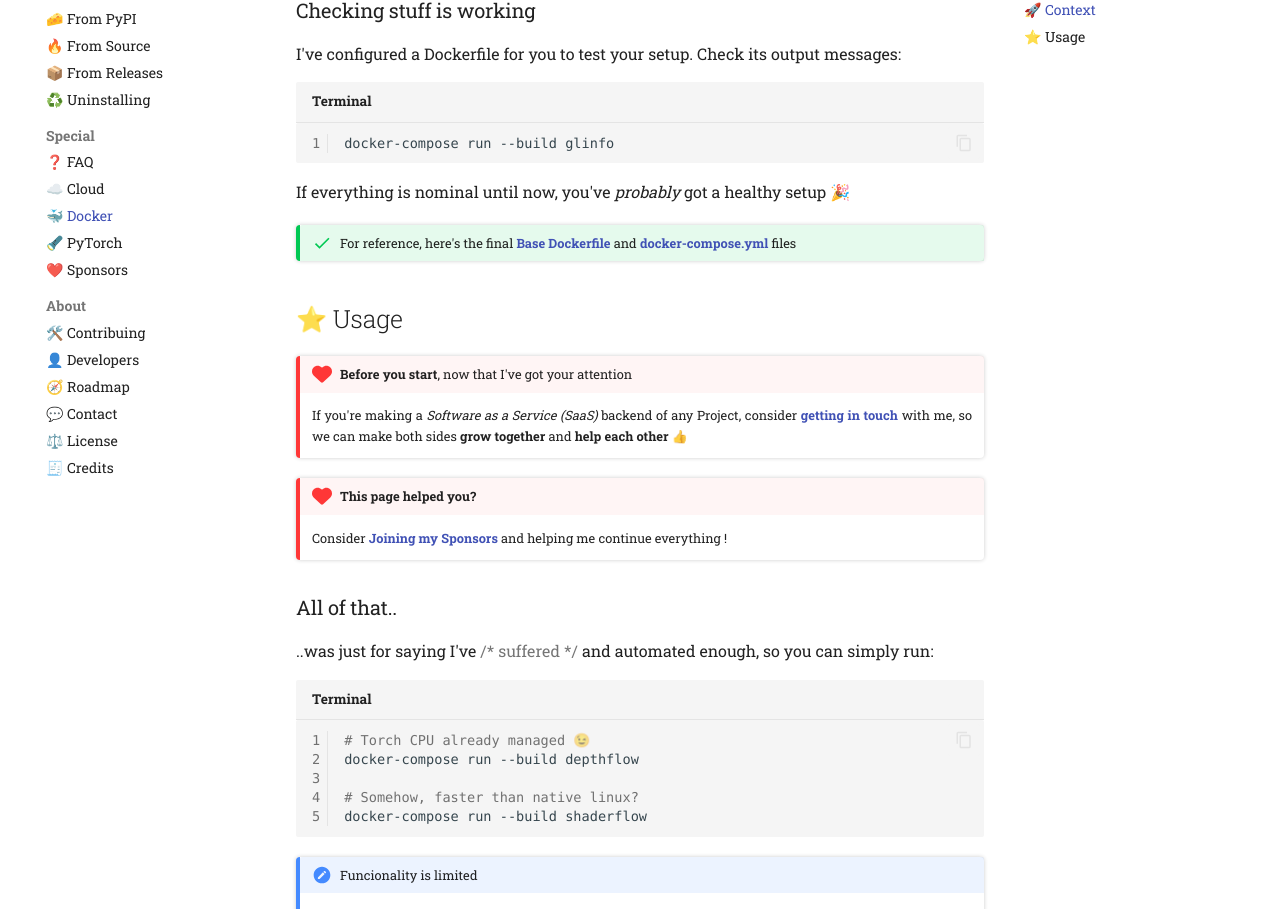
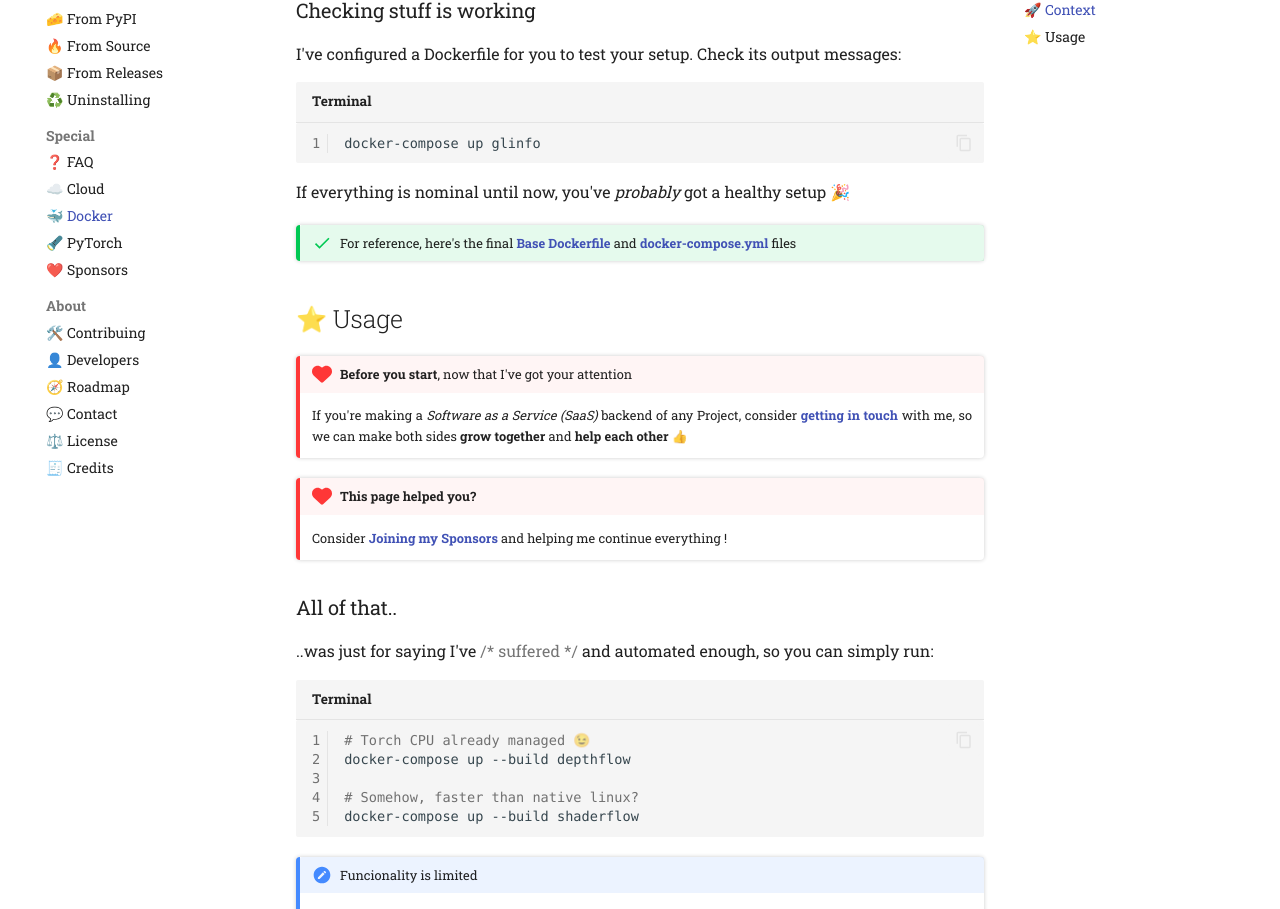
Before and after one commit to BrokenSource/BrokenSource, an MkDocs documentation site: the page built from Website/get/docker.md, in a window 1280 px wide and 1400 px high, scrolled down 4166 px. Shown: the part 125-1034 px from the top of the window. Built offline with MkDocs 1.6.1 and Material for MkDocs 9.7.7, drawn with Linux system fonts in a browser that asks for light colours; some web fonts are replaced; plug-ins that fetch from the network failed and are left out; comment, search, counter and statistics services are not loaded.

Commit message:
Refactor uint16 normalization function on depth estimator, prefer docker-compose up than run because of port binding

````diff
--- a/Website/get/docker.md
+++ b/Website/get/docker.md
@@ -159,7 +159,7 @@ scene = ShaderScene(backend="headless")
 I've configured a Dockerfile for you to test your setup. Check its output messages:
 
 ```ps title="Terminal"
-docker-compose run --build glinfo
+docker-compose up glinfo
 ```
 
 If everything is nominal until now, you've _probably_ got a healthy setup 🎉
@@ -180,10 +180,10 @@ If everything is nominal until now, you've _probably_ got a healthy setup 🎉
 
 ```bash title="Terminal"
 # Torch CPU already managed 😉
-docker-compose run --build depthflow
+docker-compose up --build depthflow
 
 # Somehow, faster than native linux?
-docker-compose run --build shaderflow
+docker-compose up --build shaderflow
 ```
 
 !!! note "Funcionality is limited"
````
Also changed, not shown: 1 other file.
